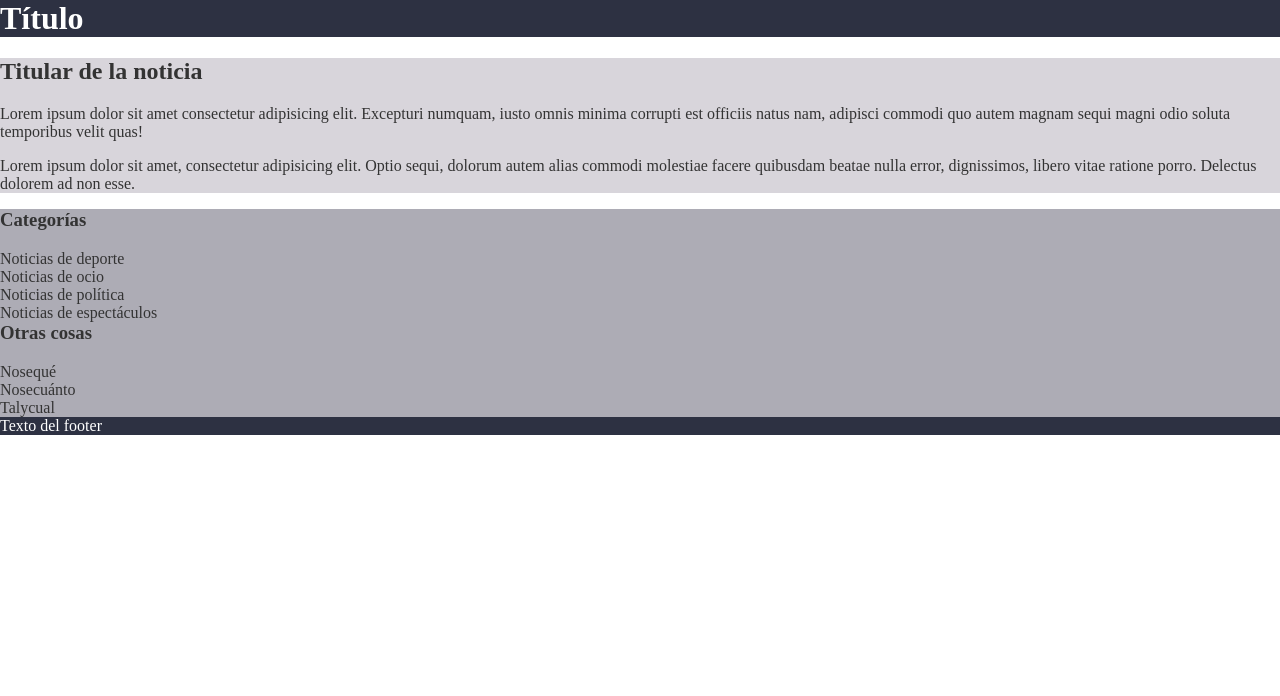
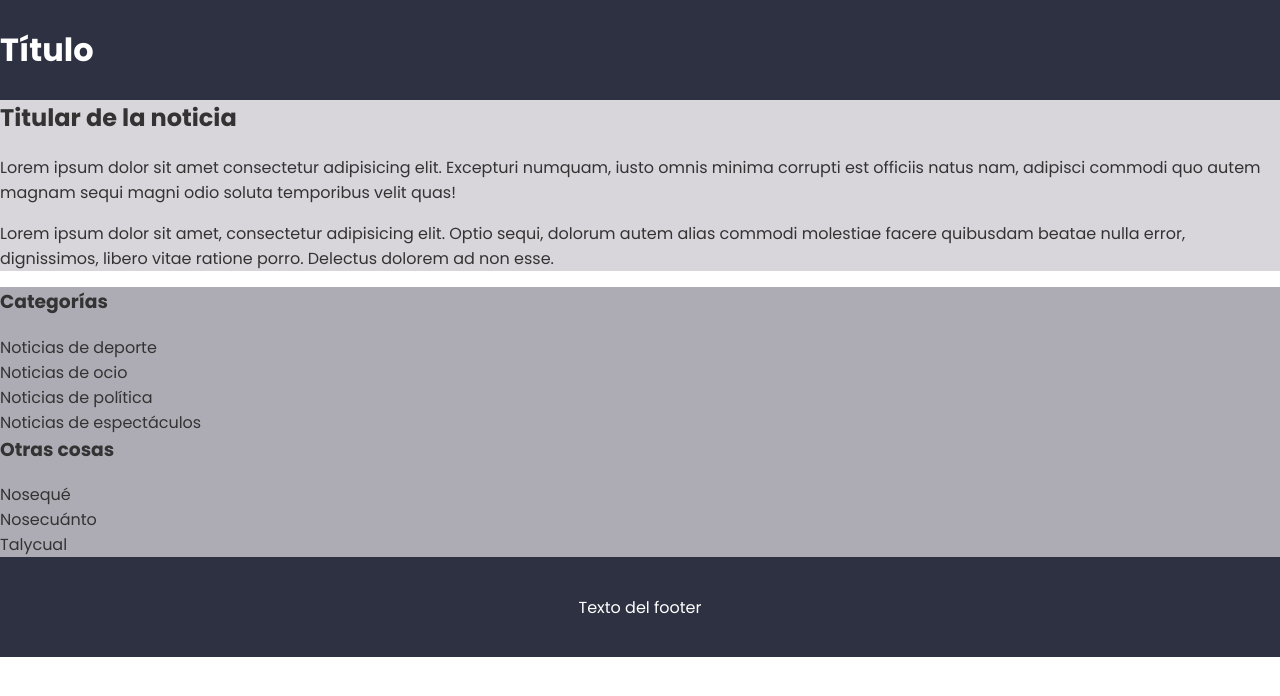
Before and after one commit to ACABADO-full-stack-react-3edicion/c1-ejercicio6-layout-corregido, a plain HTML site: page index.html in a window 1280 px wide. Drawn offline with Linux system fonts and the light colour scheme.

Commit message:
Altura y centrado de header y footer

```diff
--- a/css/estilos.css
+++ b/css/estilos.css
@@ -10,6 +10,7 @@
 body {
   margin: 0;
   color: var(--color-texto);
+  font-family: Poppins, sans-serif;
 }
 ul,
 li {
@@ -22,10 +23,19 @@ h2,
 h3 {
   margin-top: 0;
 }
+h1 {
+  margin-bottom: 0;
+}
 .cabecera,
 .pie {
   background-color: var(--color-principal);
   color: #fff;
+  height: 100px;
+  display: flex;
+  align-items: center;
+}
+.pie {
+  justify-content: center;
 }
 .principal {
   background-color: var(--color-fondo-principal);
```
